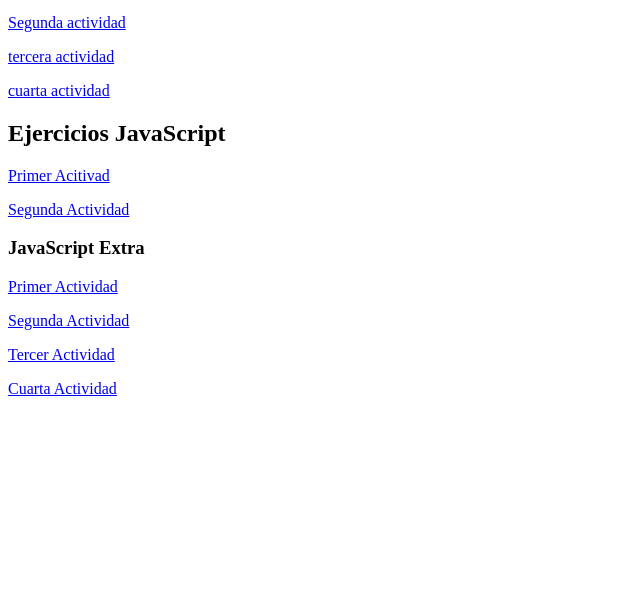
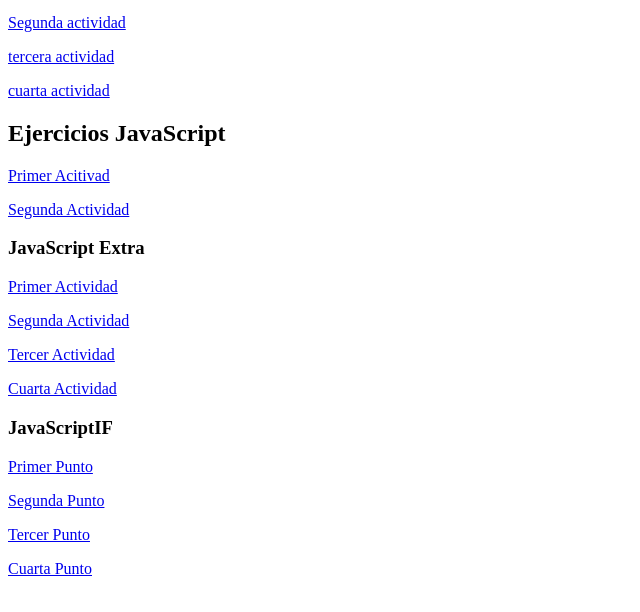
Before and after one commit to ElMaty592041/sistemas-de-control-6A, a plain HTML site: page index.html in a window 1280 px wide. Shown: the part 100-712 px from the top of the page, without its empty margins (0-640 px from the left). Drawn offline with Linux system fonts and the light colour scheme.

Commit message:
Update index.html

```diff
--- a/index.html
+++ b/index.html
@@ -17,5 +17,10 @@
 	        <p><a href="Paginas/Ejercicio 2.html"> Segunda Actividad</a></p>
 		<p><a href="Paginas/Ejercicio 3.html"> Tercer Actividad</a></p>
 		<p><a href="Paginas/comparacion.html"> Cuarta Actividad</a></p>
+		<h3> JavaScriptIF </h3>
+		<p><a href="Paginas/PrimerPunto.html"> Primer Punto</a></p>
+	        <p><a href="Paginas/SegundoPunto.html"> Segunda Punto</a></p>
+		<p><a href="Paginas/TercerPunto.html"> Tercer Punto</a></p>
+		<p><a href="Paginas/CuartoPunto.html"> Cuarta Punto</a></p>
 	</body>
 </html>
```
